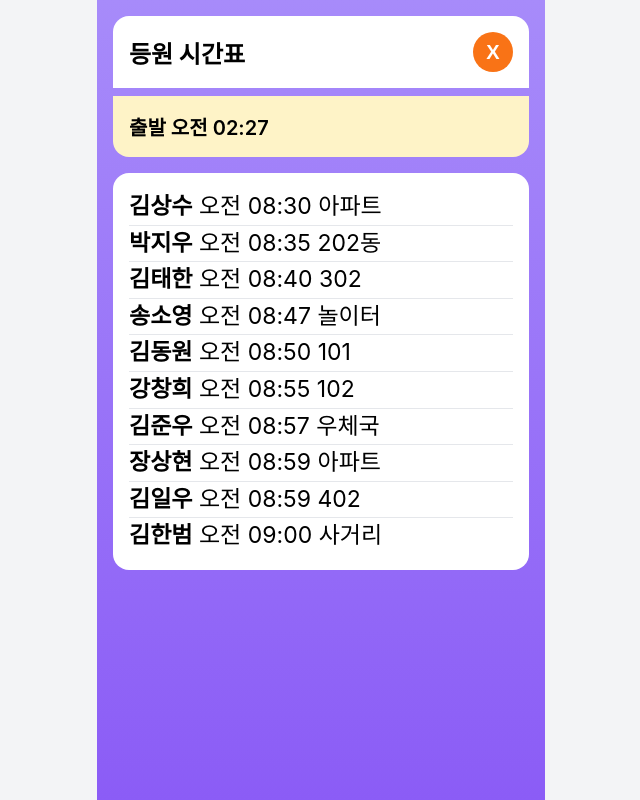
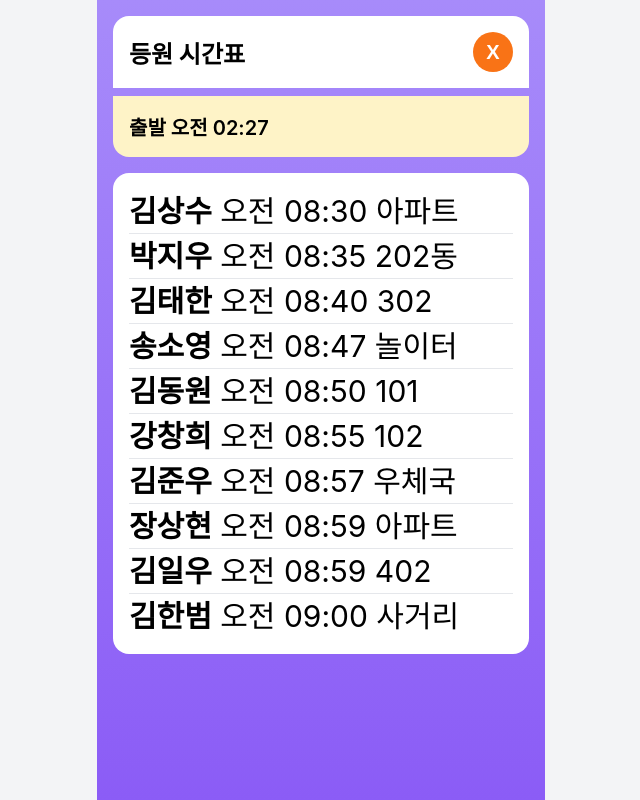
Before and after one commit to kjk3217/CAR-TIME, a plain HTML site: page index.html in a window 1280 px wide. Both pictures are taken after a click on the button "▷ 등원". Shown: the whole page, without its empty margins (319-959 px from the left). Drawn offline with Linux system fonts and the light colour scheme.

Commit message:
Update styles.css

```diff
--- a/styles.css
+++ b/styles.css
@@ -194,7 +194,7 @@ body {
 }
 
 .schedule-item {
-    font-size: 1.4375rem; /* 23px */
+    font-size: 1.875rem; /* 30px */
     padding: 0.25rem 0;
     border-bottom: 1px solid #E5E7EB;
     line-height: 1.2;
```
